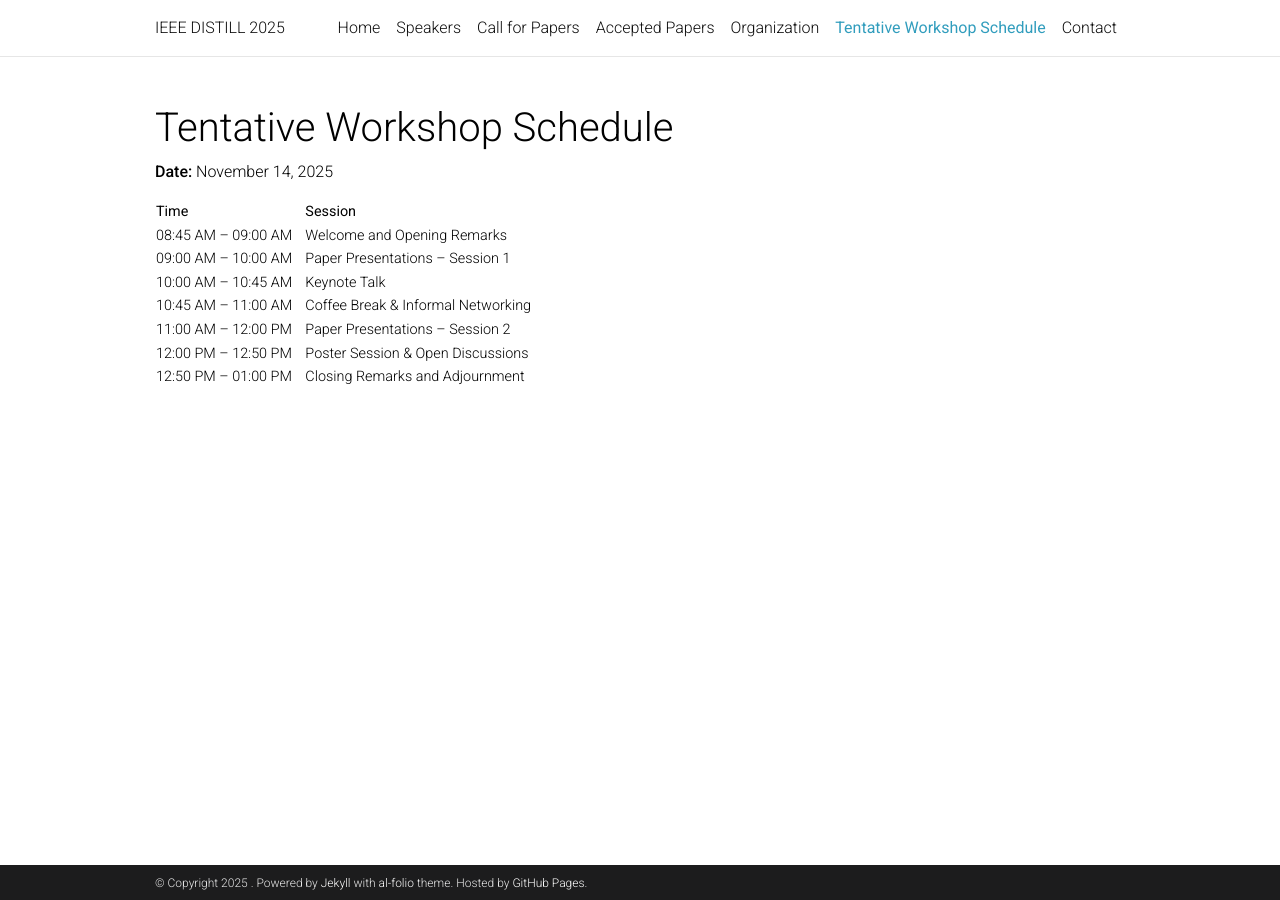
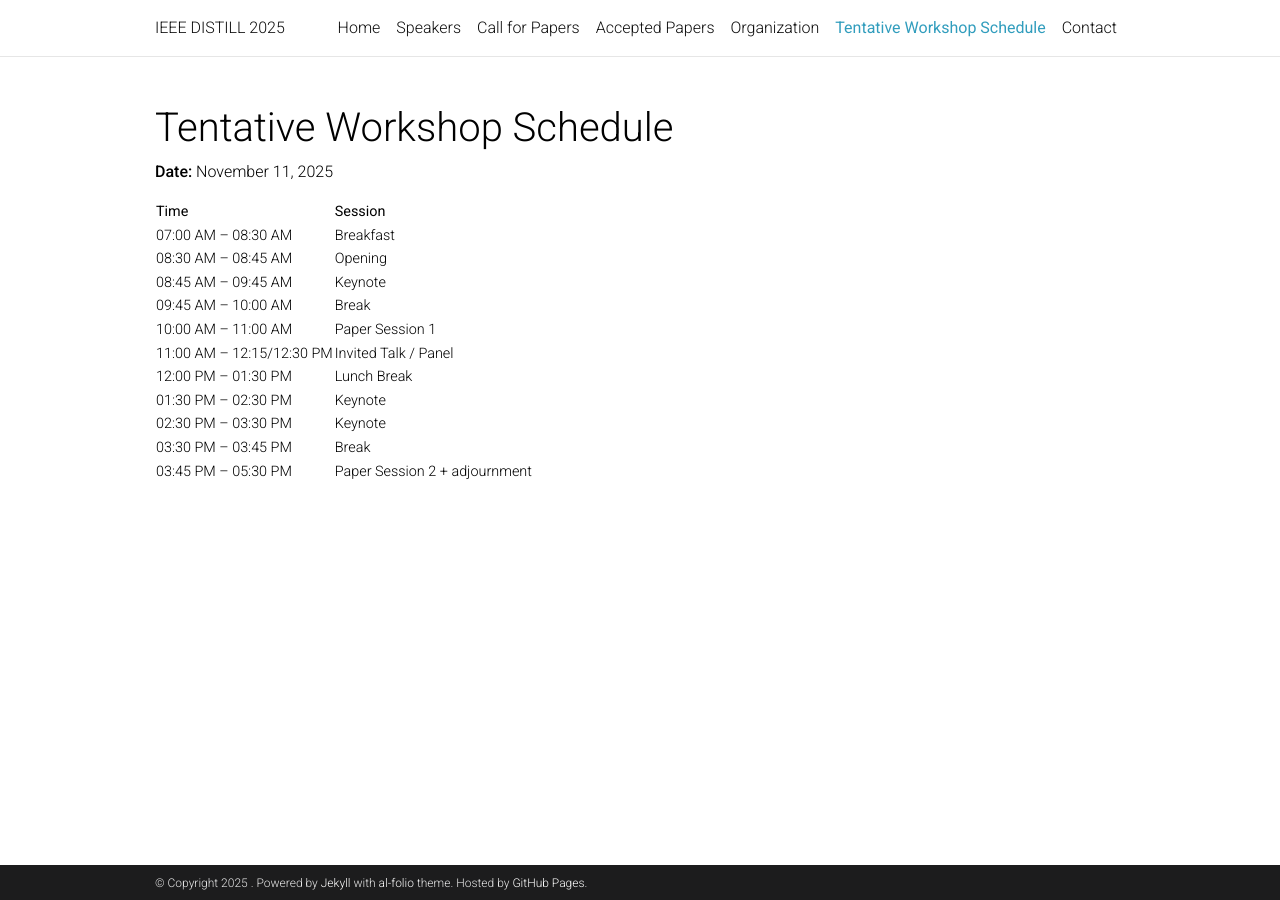
Before and after one commit to ieeedistill/ieeedistill.github.io, a Jekyll site: the page built from _pages/schedule.md, in a window 1280 px wide. Built offline with Jekyll 4.4.1, drawn with Linux system fonts in a browser that asks for light colours; comment, search, counter and statistics services are not loaded; a style sheet for code colours, icons or effects is not loaded.

Commit message:
Update schedule.md

```diff
--- a/_pages/schedule.md
+++ b/_pages/schedule.md
@@ -9,14 +9,18 @@ nav_title: "Schedule"
 
 # Tentative Workshop Schedule
 
-**Date:** November 14, 2025
+**Date:** November 11, 2025
 
-| Time                      | | | Session                                                                             |
-|---------------------------|-|-|-------------------------------------------------------------------------------------|
-| 08:45 AM – 09:00 AM       | | | Welcome and Opening Remarks                                                         |
-| 09:00 AM – 10:00 AM       | | | Paper Presentations – Session 1                                                     |
-| 10:00 AM – 10:45 AM       | | | Keynote Talk                                                                        |
-| 10:45 AM – 11:00 AM       | | | Coffee Break & Informal Networking                                                  |
-| 11:00 AM – 12:00 PM       | | | Paper Presentations – Session 2                                                     |
-| 12:00 PM – 12:50 PM       | | | Poster Session & Open Discussions                                                   |
-| 12:50 PM – 01:00 PM       | | | Closing Remarks and Adjournment                                                     |
+| Time                | Session                                                                 |
+|---------------------|--------------------------------------------------------------------------|
+| 07:00 AM – 08:30 AM | Breakfast                                                                |
+| 08:30 AM – 08:45 AM | Opening                                                                  |
+| 08:45 AM – 09:45 AM | Keynote                                 |
+| 09:45 AM – 10:00 AM | Break                                                                    |
+| 10:00 AM – 11:00 AM | Paper Session 1                                            |
+| 11:00 AM – 12:15/12:30 PM | Invited Talk / Panel                                              |
+| 12:00 PM – 01:30 PM | Lunch Break                                                              |
+| 01:30 PM – 02:30 PM | Keynote                                 |
+| 02:30 PM – 03:30 PM | Keynote                                   |
+| 03:30 PM – 03:45 PM | Break                                                                    |
+| 03:45 PM – 05:30 PM | Paper Session 2 + adjournment                                            |
```
